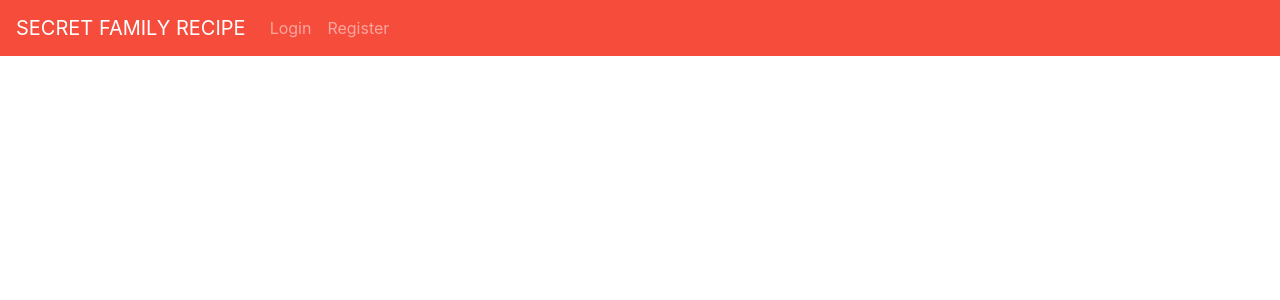
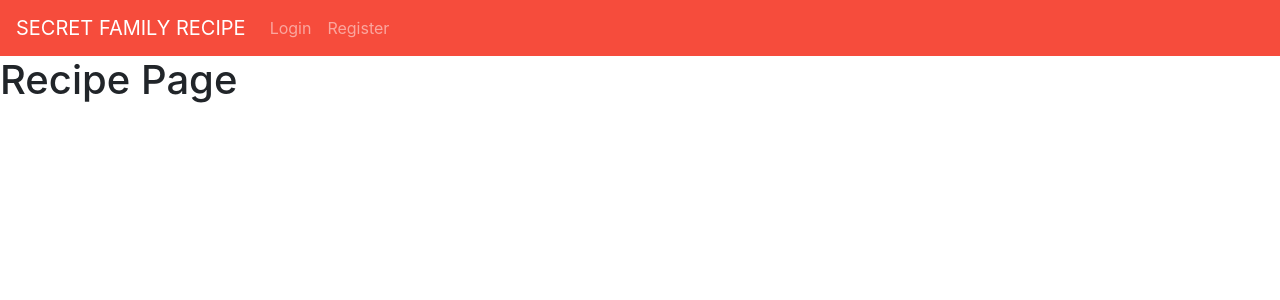
Before and after one commit to tt-webpt-105-Build-Week-2/Front-end, a React (Create React App) app in the folder secret-family-recipe/: page /recipe0 in a window 1280 px wide. Shown: the top 300 px of the page. Built offline with nearby package versions, Linux system fonts and the light colour scheme.

Commit message:
started page for individual recipe

```diff
--- a/secret-family-recipe/src/App.js
+++ b/secret-family-recipe/src/App.js
@@ -4,6 +4,7 @@ import PrivateRoute from './utils/PrivateRoute'
 import LoginForm from './Login/LoginForm';
 import RegistrationForm from './Registration/RegistrationForm';
 import RecipesList from "./components/recipes/RecipesList";
+import RecipesPage from './components/recipes/RecipesPage'
 
 function App() {
   return (
@@ -13,6 +14,7 @@ function App() {
         <PrivateRoute exact path='/recipes' component={RecipesList} />
         <Route path='/register' component={RegistrationForm} />
         <Route path='/login' component={LoginForm} />
+        <Route path='/recipe0' component={RecipesPage}></Route>
       </Switch>
     </div>
   );
--- a/secret-family-recipe/src/components/recipes/DwainesCard.js
+++ b/secret-family-recipe/src/components/recipes/DwainesCard.js
@@ -12,7 +12,7 @@ const DwainesCard = ({ title, source, id }) => {
                     <Card.Text>
                         Bacon ipsum dolor amet short ribs brisket venison rump drumstick pig sausage chicken.
                     </Card.Text>
-                    <Button variant="danger">View Recipe</Button>
+                    <Button href="/recipe0" variant="danger">View Recipe</Button>
                 </Card.Body>
             </Card>
         </div>
--- a/secret-family-recipe/src/components/recipes/RecipesPage.js
+++ b/secret-family-recipe/src/components/recipes/RecipesPage.js
@@ -3,7 +3,7 @@ import React from 'react'
 const RecipesPage = () => {
     return (
         <div>
-
+            <h1>Recipe Page</h1>
         </div>
     )
 }
```
